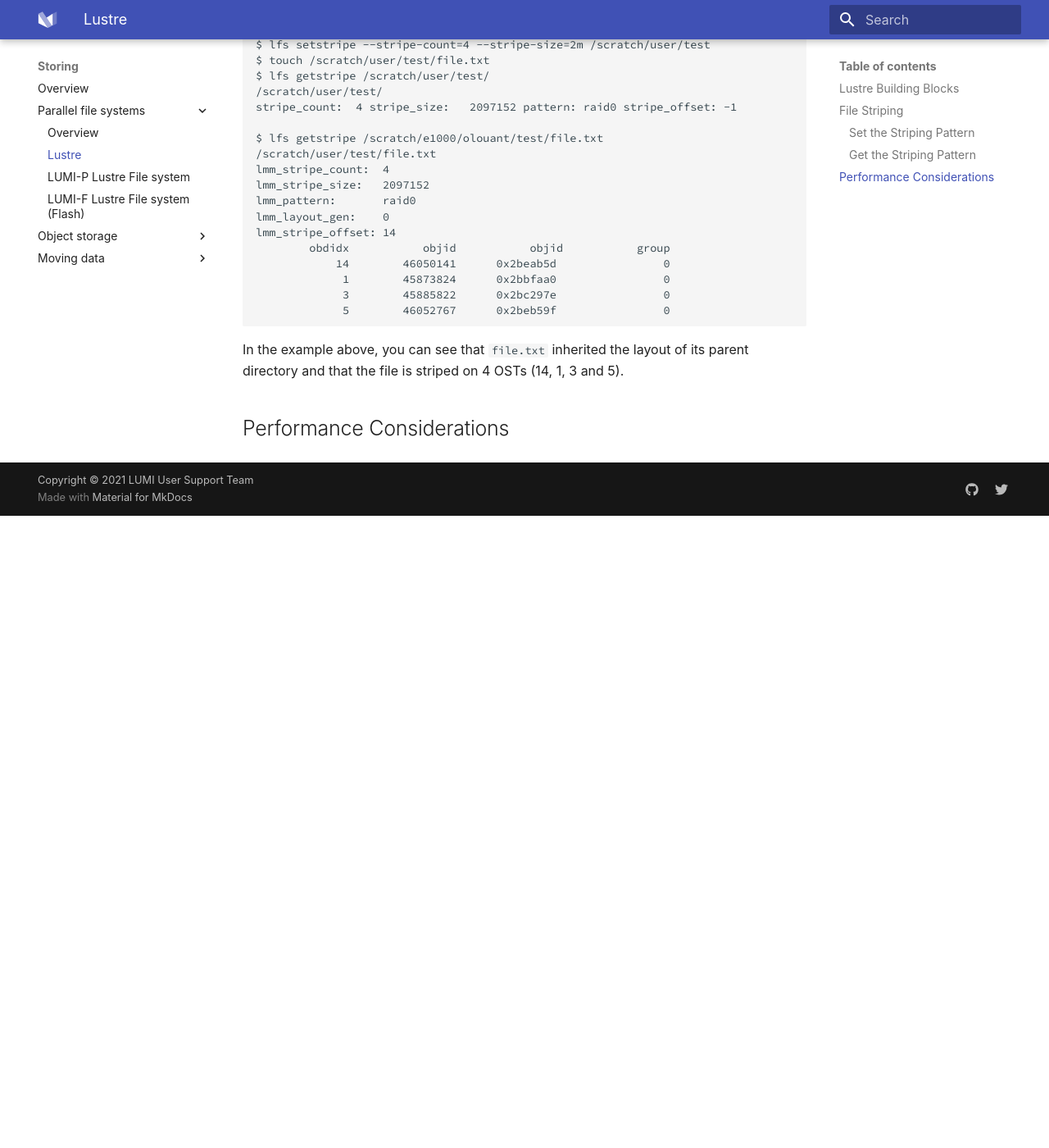
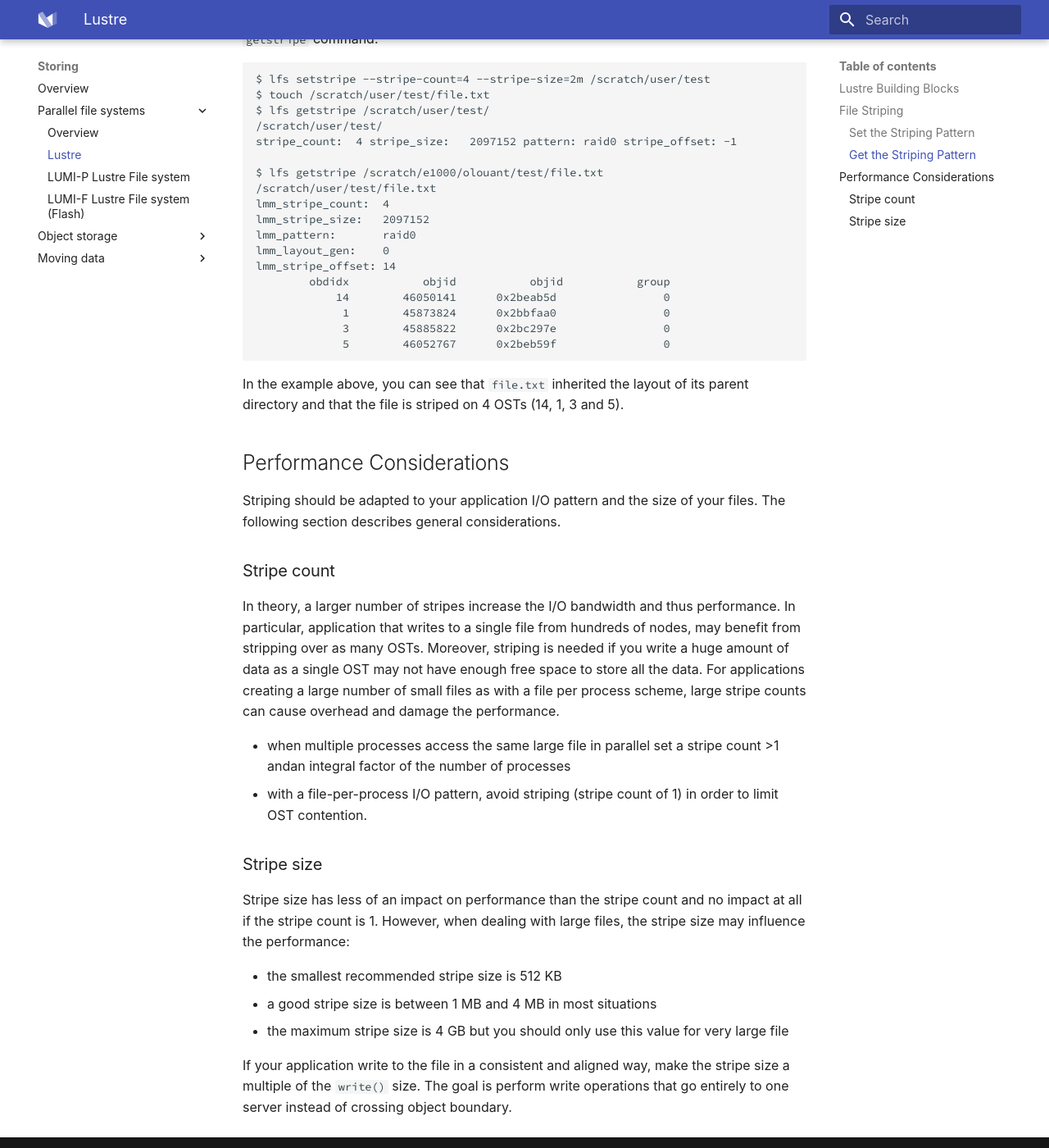
Before and after one commit to Lumi-supercomputer/lumi-userguide, an MkDocs documentation site: the page built from docs/storage/parallel/lustre.md, in a window 1280 px wide and 1400 px high, scrolled down 2425 px. Shown: the whole window at 82% size. Built offline with MkDocs 1.6.1 and Material for MkDocs 9.7.7, drawn with Linux system fonts in a browser that asks for light colours; some web fonts are replaced; before the commit the page ends 3054 px from its top, so only the background shows below that; some of the changed text lies outside the part shown.

Commit message:
add some lustre performance tips

```diff
--- a/docs/storage/parallel/lustre.md
+++ b/docs/storage/parallel/lustre.md
@@ -21,16 +21,17 @@
   filenames, directories, access permissions, and file layout
 - One or more **object storage servers (OSS)** that store file data on one or
   more **object storage targets (OST)**
-- **Clients** that access and use the data
+- **Clients**  are compute, visualisation or login nodes that access and use the
+  data
 
 ## File Striping
 
 One of the main factors leading to the high performance of Lustre file systems
 is the ability to stripe data across multiple storage targets (OSTs). This means
 that files are split into chunks which are then distributed among the OSTs. Read
-and write operations on striped files will access multiple OST's concurrently.
+and write operations on striped files will access multiple OSTs concurrently.
 As a result, I/O performance is improved since writing or reading from multiple
-OST's simultaneously increases the available I/O bandwidth.
+OSTs simultaneously increases the available I/O bandwidth.
 
 <figure>
   <img src="/assets/images/lustre-striping.svg" width="600px">
@@ -64,6 +65,8 @@
 - a new file with the specified layout will be created if a file is passed to
   the command
 
+Maximal striping can be achieved by setting the stripe count to `-1`.
+
 ### Get the Striping Pattern
 
 Information about the striping of a directory or a file can be retrived using
@@ -94,3 +97,36 @@
 parent directory and that the file is striped on 4 OSTs (14, 1, 3 and 5).
 
 ## Performance Considerations
+
+Striping should be adapted to your application I/O pattern and the size of your
+files. The following section describes general considerations.
+
+### Stripe count
+
+In theory, a larger number of stripes increase the I/O bandwidth and thus
+performance. In particular, application that writes to a single file from
+hundreds of nodes, may benefit from stripping over as many OSTs. Moreover,
+striping is needed if you write a huge amount of data as a single OST may not
+have enough free space to store all the data. For applications creating a large
+number of small files as with a file per process scheme, large stripe counts can
+cause overhead and damage the performance.
+
+- when multiple processes access the same large file in parallel set a stripe
+  count >1 andan integral factor of the number of processes
+- with a file-per-process I/O pattern, avoid striping (stripe count of 1) in
+  order to limit OST contention.
+
+### Stripe size
+
+Stripe size has less of an impact on performance than the stripe count and no
+impact at all if the stripe count is 1. However, when dealing with large files,
+the stripe size may influence the performance:
+
+- the smallest recommended stripe size is 512 KB
+- a good stripe size is between 1 MB and 4 MB in most situations
+- the maximum stripe size is 4 GB but you should only use this value for very
+  large file
+
+If your application write to the file in a consistent and aligned way, make the
+stripe size a multiple of the `write()` size. The goal is perform write
+operations that go entirely to one server instead of crossing object boundary.
```
